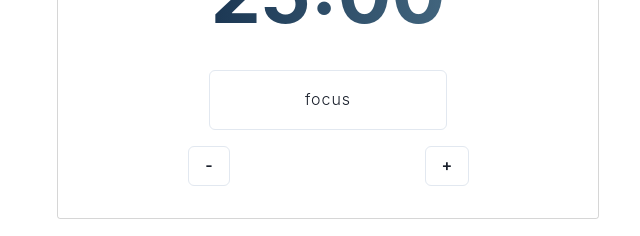
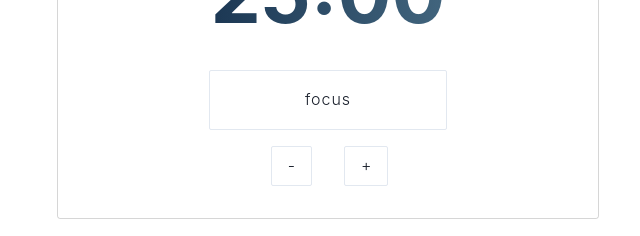
Before and after one commit to jeremiahcanlas/newty, a Next.js app: page / in a window 1280 px wide. Shown: the part 245-481 px from the top of the page, without its empty margins (312-952 px from the left). Built offline with nearby package versions, Linux system fonts and the light colour scheme.

Commit message:
added redux to the mix

```diff
--- a/components/Timer.tsx
+++ b/components/Timer.tsx
@@ -2,21 +2,28 @@ import {
   Button,
   Box,
   Container,
-  Stack,
-  Text,
   useColorMode,
   Flex,
+  Icon,
 } from "@chakra-ui/react";
+// import { MdMoreTime, MdLess } from "react-icons/md";
 import { useState, useEffect } from "react";
+import { useDispatch, useSelector } from "react-redux";
+import { setTime } from "../redux/reducers/time";
 
 const Timer = () => {
+  const time = useSelector((state: any) => state.timeReducer);
+  const dispatch = useDispatch();
+
   const { colorMode } = useColorMode();
-  const [audio, setAudio]: any = useState(null);
+
   const [minutes, setMins] = useState(25);
   const [seconds, setSecs] = useState(0);
+
   const [active, setActive] = useState(false);
   const [status, setStatus] = useState("focus");
   const [paused, setPaused] = useState(false);
+  const [audio, setAudio]: any = useState(null);
   const [int, setInt] = useState("");
 
   //nextjs way of mounting mp3 files without getting audio not defined err
@@ -46,6 +53,14 @@ const Timer = () => {
       setMins((diff / 60) | 0);
       setSecs(diff % 60 | 0);
 
+      dispatch(
+        setTime({
+          minutes: (diff / 60) | 0,
+          seconds: diff % 60 | 0,
+          status: "focus",
+        })
+      );
+
       //when the timer ends then it clears the interval
       if (diff <= 0 && status === "focus") {
         clearInterval(interval);
@@ -53,6 +68,7 @@ const Timer = () => {
         setActive(false);
         setMins(5);
         setSecs(0);
+
         playAlarm();
       }
 
@@ -99,6 +115,14 @@ const Timer = () => {
     setActive(false);
     setMins(minutes | 0);
     setSecs(seconds | 0);
+
+    dispatch(
+      setTime({
+        minutes: time.minutes,
+        seconds: time.seconds,
+        status: "paused",
+      })
+    );
   };
 
   const min = !minutes ? "00" : minutes < 10 ? "0" + minutes : minutes;
@@ -135,6 +159,7 @@ const Timer = () => {
               variant="outline"
               letterSpacing="1px"
               fontWeight={300}
+              borderRadius="2px"
               _focus={{ outline: "none" }} // this removes chakra ui weird focus border
             >
               {status === "focus"
@@ -143,29 +168,36 @@ const Timer = () => {
                 ? "resume"
                 : "take a break"}
             </Button>
+            {/*  */}
             {!paused && (
               <Flex
                 visibility={status === "rest" ? "hidden" : "visible"}
                 direction="row"
                 mt="1em"
               >
-                <Box width="50%">
+                <Box width="50%" display="flex" justifyContent="end">
                   {minutes > 5 && (
                     <Button
+                      borderRadius="2px"
+                      mr="1em"
                       onClick={subtractTime}
                       _focus={{ outline: "none" }} // this removes chakra ui weird focus border
                       variant="outline"
+                      fontWeight={300}
                     >
                       -
                     </Button>
                   )}
                 </Box>
-                <Box width="50%">
+                <Box width="50%" display="flex" justifyContent="start">
                   {minutes < 60 && (
                     <Button
+                      borderRadius="2px"
+                      ml="1em"
                       onClick={addTime}
                       _focus={{ outline: "none" }} // this removes chakra ui weird focus border
                       variant="outline"
+                      fontWeight={300}
                     >
                       +
                     </Button>
@@ -177,6 +209,7 @@ const Timer = () => {
         ) : (
           status !== "rest" && (
             <Button
+              borderRadius="2px"
               height="60px"
               width="50%"
               letterSpacing="1px"
--- a/package.json
+++ b/package.json
@@ -12,11 +12,13 @@
     "@chakra-ui/react": "^1.8.8",
     "@emotion/react": "^11.9.0",
     "@emotion/styled": "^11.8.1",
+    "@reduxjs/toolkit": "^1.8.1",
     "framer-motion": "^6.3.3",
     "next": "12.1.6",
     "react": "18.1.0",
     "react-dom": "18.1.0",
-    "react-icons": "^4.3.1"
+    "react-icons": "^4.3.1",
+    "react-redux": "^8.0.2"
   },
   "devDependencies": {
     "@types/node": "17.0.32",
--- a/pages/_app.tsx
+++ b/pages/_app.tsx
@@ -1,12 +1,16 @@
 import "../styles/globals.css";
 import type { AppProps } from "next/app";
 import { ChakraProvider } from "@chakra-ui/react";
+import { Provider as StoreProvider } from "react-redux";
+import store from "../redux/store";
 
 function MyApp({ Component, pageProps }: AppProps) {
   return (
-    <ChakraProvider>
-      <Component {...pageProps} />
-    </ChakraProvider>
+    <StoreProvider store={store}>
+      <ChakraProvider>
+        <Component {...pageProps} />
+      </ChakraProvider>
+    </StoreProvider>
   );
 }
 
--- /dev/null
+++ b/redux/reducers/time.tsx
@@ -0,0 +1,23 @@
+import { createSlice } from "@reduxjs/toolkit";
+
+const initialState = {};
+
+export const timeSlice = createSlice({
+  name: "time",
+  initialState,
+  reducers: {
+    setTime: (state, action) => {
+      return action.payload;
+    },
+    removeTime: () => {
+      return initialState;
+    },
+    default: () => {
+      return initialState;
+    },
+  },
+});
+
+export const { setTime, removeTime } = timeSlice.actions;
+
+export default timeSlice.reducer;
--- /dev/null
+++ b/redux/store.tsx
@@ -0,0 +1,9 @@
+import { configureStore } from "@reduxjs/toolkit";
+
+import timeReducer from "./reducers/time";
+
+export default configureStore({
+  reducer: {
+    timeReducer,
+  },
+});
```
Also changed, not shown: 1 other file (tests, documents, lock files or other folders).
